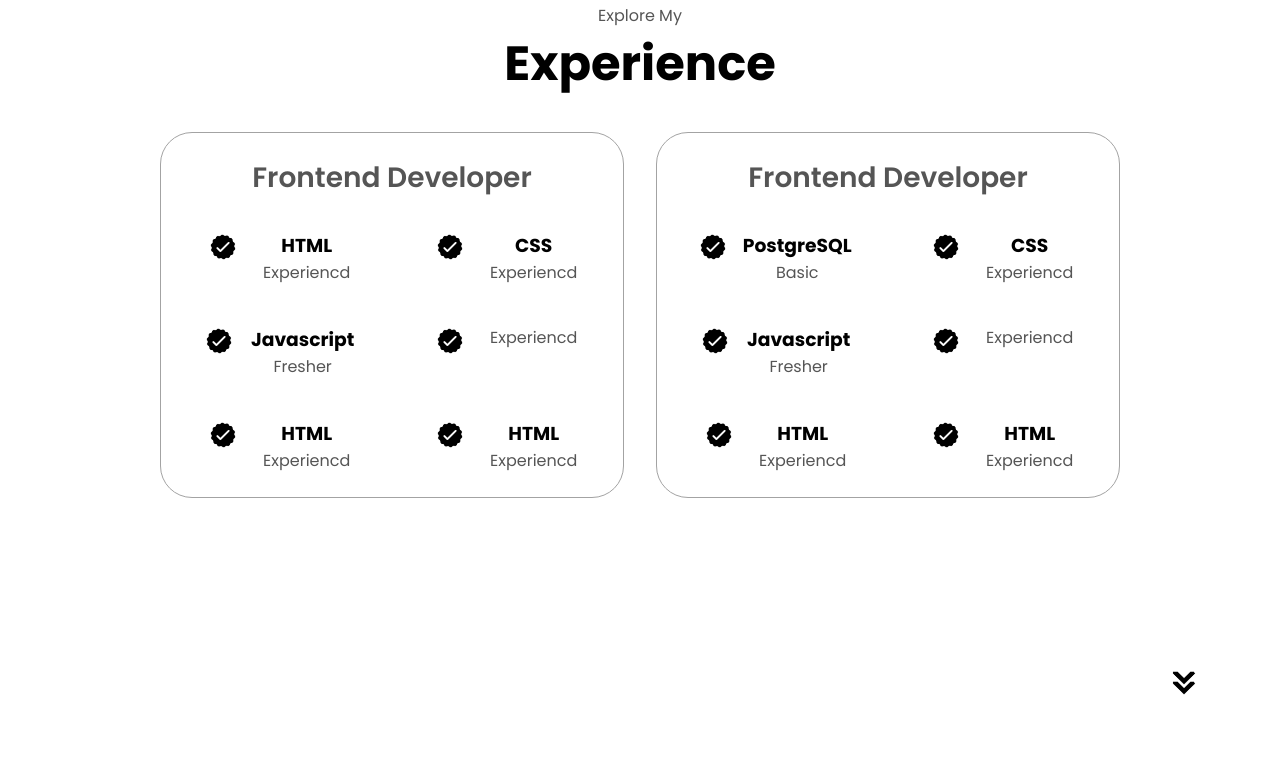
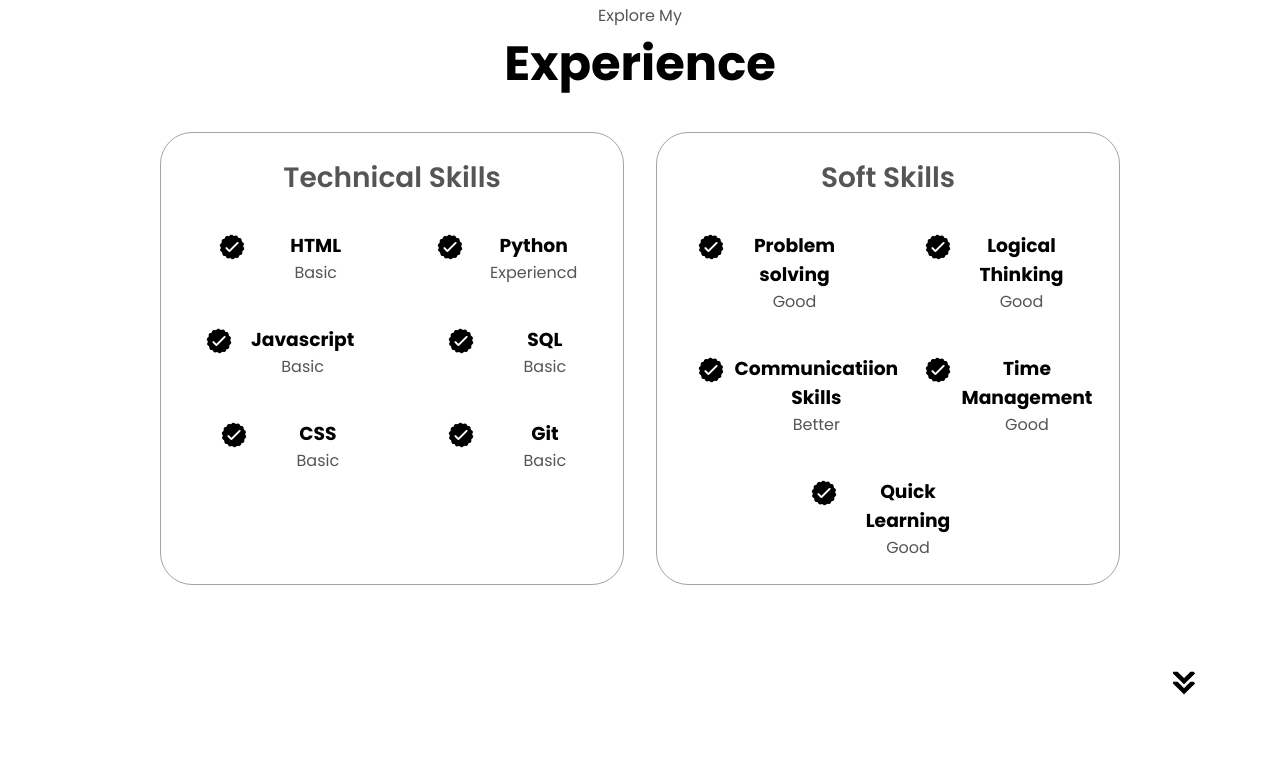
Before and after one commit to k0Arjun/personal-website, a plain HTML site: page index.html in a window 1280 px wide. Shown: the part 1693-2461 px from the top of the page. Drawn offline with Linux system fonts and the light colour scheme.

Commit message:
Update index.html

```diff
--- a/index.html
+++ b/index.html
@@ -103,7 +103,7 @@
         <div class="experience-details-container">
             <div class="about-containers">
                 <div class="details-container">
-                    <h2 class="experience-sub-title">Frontend Developer</h2>
+                    <h2 class="experience-sub-title">Technical Skills</h2>
                     <div class="article-container">
                         <article>
                             <img src="./images/checkmark.png" class="icon" alt="">
@@ -111,14 +111,14 @@
                                 <h3>
                                     HTML
                                 </h3>
-                                <p>Experiencd</p>
+                                <p>Basic</p>
                             </div>
                         </article>
                         <article>
                             <img src="./images/checkmark.png" class="icon" alt="">
                             <div>
                                 <h3>
-                                    CSS
+                                    Python
                                 </h3>
                                 <p>Experiencd</p>
                             </div>
@@ -129,46 +129,14 @@
                                 <h3>
                                     Javascript
                                 </h3>
-                                <p>Fresher</p>
+                                <p>Basic</p>
                             </div>
                         </article>
                         <article>
                             <img src="./images/checkmark.png" class="icon" alt="">
                             <div>
                                 <h3>
-
-                                </h3>
-                                <p>Experiencd</p>
-                            </div>
-                        </article>
-                        <article>
-                            <img src="./images/checkmark.png" class="icon" alt="">
-                            <div>
-                                <h3>
-                                    HTML
-                                </h3>
-                                <p>Experiencd</p>
-                            </div>
-                        </article>
-                        <article>
-                            <img src="./images/checkmark.png" class="icon" alt="">
-                            <div>
-                                <h3>
-                                    HTML
-                                </h3>
-                                <p>Experiencd</p>
-                            </div>
-                        </article>
-                    </div>
-                </div>
-                <div class="details-container">
-                    <h2 class="experience-sub-title">Frontend Developer</h2>
-                    <div class="article-container">
-                        <article>
-                            <img src="./images/checkmark.png" class="icon" alt="">
-                            <div>
-                                <h3>
-                                    PostgreSQL
+                                    SQL
                                 </h3>
                                 <p>Basic</p>
                             </div>
@@ -179,45 +147,69 @@
                                 <h3>
                                     CSS
                                 </h3>
-                                <p>Experiencd</p>
+                                <p>Basic</p>
                             </div>
                         </article>
                         <article>
                             <img src="./images/checkmark.png" class="icon" alt="">
                             <div>
                                 <h3>
-                                    Javascript
+                                    Git
                                 </h3>
-                                <p>Fresher</p>
+                                <p>Basic</p>
+                            </div>
+                        </article>
+                    </div>
+                </div>
+                <div class="details-container">
+                    <h2 class="experience-sub-title">Soft Skills</h2>
+                    <div class="article-container">
+                        <article>
+                            <img src="./images/checkmark.png" class="icon" alt="">
+                            <div>
+                                <h3>
+                                    Problem solving
+                                </h3>
+                                <p>Good</p>
                             </div>
                         </article>
                         <article>
                             <img src="./images/checkmark.png" class="icon" alt="">
                             <div>
                                 <h3>
-
+                                    Logical Thinking
                                 </h3>
-                                <p>Experiencd</p>
+                                <p>Good</p>
                             </div>
                         </article>
                         <article>
                             <img src="./images/checkmark.png" class="icon" alt="">
                             <div>
                                 <h3>
-                                    HTML
+                                    Communicatiion Skills
                                 </h3>
-                                <p>Experiencd</p>
+                                <p>Better</p>
                             </div>
                         </article>
                         <article>
                             <img src="./images/checkmark.png" class="icon" alt="">
                             <div>
                                 <h3>
-                                    HTML
+                                    Time Management
                                 </h3>
-                                <p>Experiencd</p>
+                                <p>Good</p>
                             </div>
                         </article>
+                        <article>
+                            <img src="./images/checkmark.png" class="icon" alt="">
+                            <div>
+                                <h3>
+                                    Quick Learning
+                                </h3>
+                                <p>Good</p>
+                            </div>
+                        </article>
+
                     </div>
                 </div>
             </div>
@@ -242,13 +234,13 @@
 
                     </div>
                     <h2 class="experience-sub-title project-title">
-                        Project One
+                        E-Commerce Website
                     </h2>
                     <div class="btn-container">
                         <button class="btn btn-color-2 project-btn " onclick="location.href='https:ww.gitup.com/'">
                             Git Up
                         </button>
-                        <button class="btn btn-color-2 project-btn " onclick="location.href='https:ww.gitup.com/'">
+                        <button class="btn btn-color-2 project-btn " onclick="location.href='https://k0arjun.github.io/sara_E_commerce_website/'">
                             Live Demo
                         </button>
 
@@ -260,10 +252,10 @@
 
                     </div>
                     <h2 class="experience-sub-title project-title">
-                        Project Two
+                        Smart baggage tracker
                     </h2>
                     <div class="btn-container">
-                        <button class="btn btn-color-2 project-btn " onclick="location.href='https:ww.gitup.com/'">
+                        <button class="btn btn-color-2 project-btn " onclick="location.href='https://github.com/k0Arjun/smart_baggage_tracker'">
                             Git Up
                         </button>
                         <button class="btn btn-color-2 project-btn " onclick="location.href='https:ww.gitup.com/'">
@@ -278,13 +270,13 @@
 
                     </div>
                     <h2 class="experience-sub-title project-title">
-                        Project Three
+                        Project Three(soon)...
                     </h2>
                     <div class="btn-container">
-                        <button class="btn btn-color-2 project-btn " onclick="location.href='https:ww.gitup.com/'">
+                        <button class="btn btn-color-2 project-btn " onclick="location.href='#index'">
                             Git Up
                         </button>
-                        <button class="btn btn-color-2 project-btn " onclick="location.href='https:ww.gitup.com/'">
+                        <button class="btn btn-color-2 project-btn " onclick="location.href='#index'">
                             Live Demo
                         </button>
                     </div>
```
